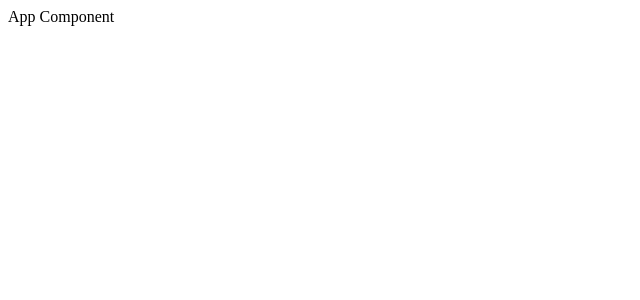
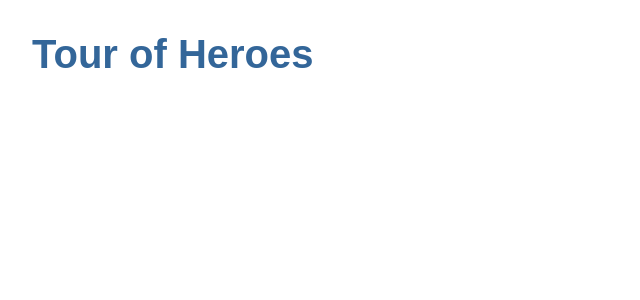
Before and after one commit to ivsemenovdev/ToH, an Angular app: page / in a window 1280 px wide. Shown: the top 300 px of the page, without its empty margins (0-640 px from the left). Built offline with nearby package versions, Linux system fonts and the light colour scheme.

Commit message:
feat: add main css styles to project

```diff
--- a/src/app/app.component.html
+++ b/src/app/app.component.html
@@ -1 +1 @@
-<div>App Component</div>
+<h1>{{title}}</h1>
--- a/src/app/app.component.ts
+++ b/src/app/app.component.ts
@@ -6,5 +6,5 @@
   styleUrls: ['./app.component.css']
 })
 export class AppComponent {
-  title = 'ToH';
+  title = 'Tour of Heroes';
 }
--- a/src/styles.css
+++ b/src/styles.css
@@ -1 +1,52 @@
 /* You can add global styles to this file, and also import other style files */
+/* Application-wide Styles */
+h1 {
+  color: #369;
+  font-family: Arial, Helvetica, sans-serif;
+  font-size: 250%;
+  user-select: none;
+}
+
+h2, h3 {
+  color: #444;
+  font-family: Arial, Helvetica, sans-serif;
+  font-weight: lighter;
+}
+
+body {
+  margin: 2em;
+}
+
+body, input[type="text"], button {
+  color: #333;
+  font-family: Cambria, Georgia, serif;
+}
+
+button {
+  background-color: #eee;
+  border: none;
+  border-radius: 4px;
+  cursor: pointer;
+  color: black;
+  font-size: 1.2rem;
+  padding: 1rem;
+  margin-right: 1rem;
+  margin-bottom: 1rem;
+  margin-top: 1rem;
+}
+
+button:hover {
+  background-color: black;
+  color: white;
+}
+
+button:disabled {
+  background-color: #eee;
+  color: #aaa;
+  cursor: auto;
+}
+
+/* everywhere else */
+* {
+  font-family: Arial, Helvetica, sans-serif;
+}
```
